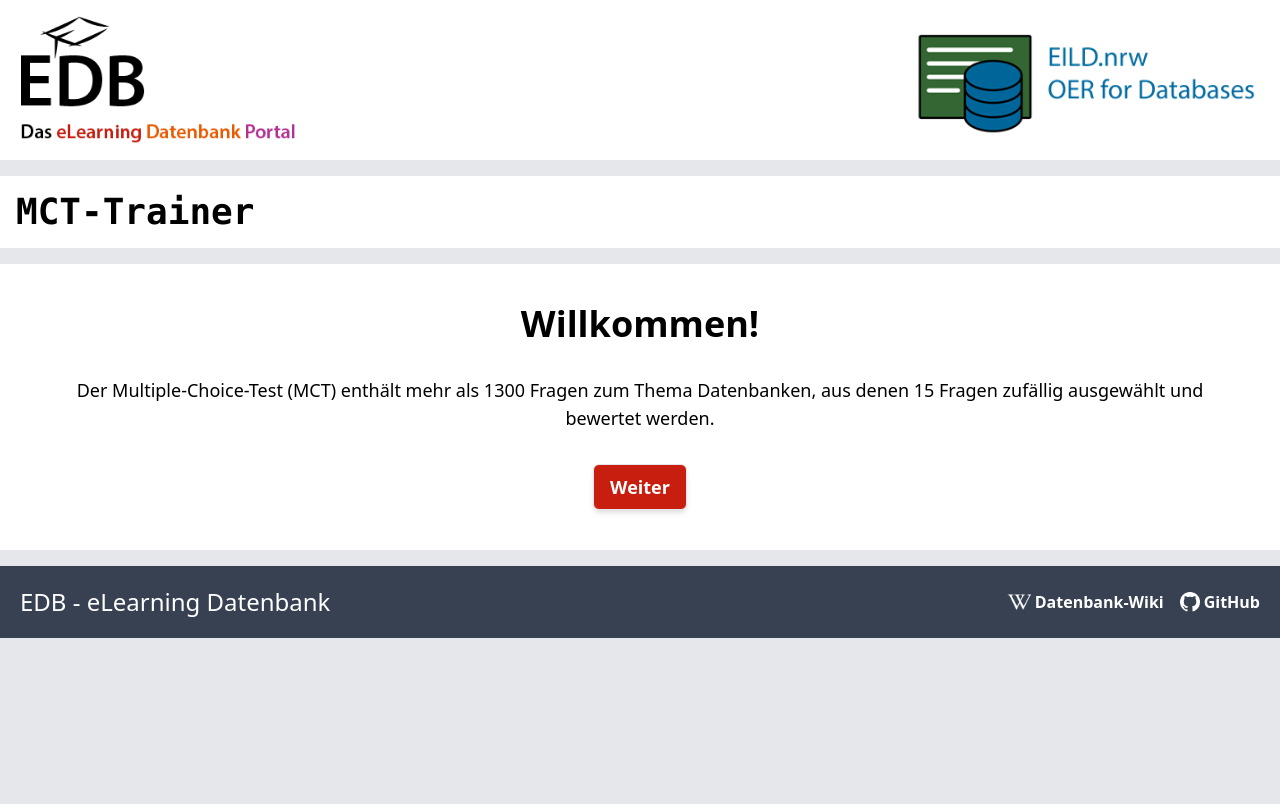
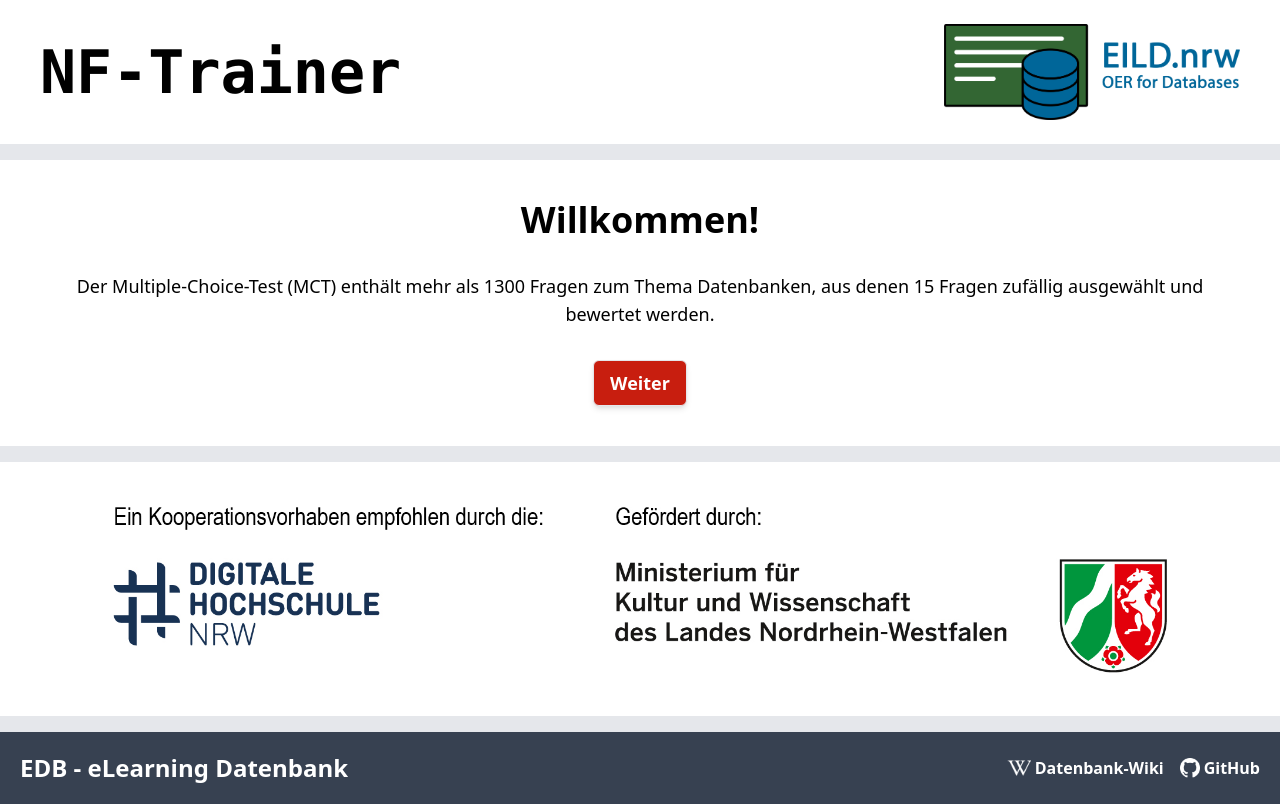
Before and after one commit to orca-nrw/mct-trainer, a React (Create React App) app: page / in a window 1280 px wide. Built offline with nearby package versions, Linux system fonts and the light colour scheme.

Commit message:
Updated Layout

```diff
--- a/src/Components/UI/Footer.tsx
+++ b/src/Components/UI/Footer.tsx
@@ -5,7 +5,7 @@
 export const Footer = () => {
   return (
     <footer className="bg-gray-700 p-5 flex justify-between">
-      <h3 className="text-white text-2xl font-sans">
+      <h3 className="text-white text-md sm:text-2xl font-sans font-semibold">
         EDB - eLearning Datenbank
       </h3>
 
@@ -15,14 +15,14 @@
           href="https://wikis.gm.fh-koeln.de/"
         >
           <img className="inline w-6 h-6" src={wikiLogo} alt="Wiki Logo" />
-          <span className="ml-1">Datenbank-Wiki</span>
+          <span className="ml-1 text-sm sm:text-base">Datenbank-Wiki</span>
         </a>
         <a
           className="flex items-center no-underline text-white"
-          href="https://github.com/EILD-nrw/mct-trainer"
+          href="https://github.com/EILD-nrw/nf-trainer"
         >
           <img className="inline w-5 h-5" src={githubMark} alt="GitHub Logo" />
-          <span className="ml-1">GitHub</span>
+          <span className="ml-1 text-sm sm:text-base">GitHub</span>
         </a>
       </div>
     </footer>
--- a/src/Components/UI/Header.tsx
+++ b/src/Components/UI/Header.tsx
@@ -1,25 +1,25 @@
 import React from 'react'
 import { Link } from 'react-router-dom'
-import edbHeaderLogo from '../../img/edb_header_logo.png'
 import eildHeaderLogo from '../../img/eild_header_logo.png'
 
 export const Header = () => {
   return (
-    <header className="bg-white p-4">
-      <div className="w-full flex">
+    <header className="bg-white p-4 md:py-6 md:px-10">
+      <div className="w-full grid grid-cols-2">
+        <Link
+          className="flex items-center no-underline text-black whitespace-nowrap text-2xl sm:text-6xl font-bold font-mono mr-8"
+          to="/"
+        >
+          NF-Trainer
+        </Link>
         <div className="flex-auto">
-          <Link to="/">
+          <a
+            href="https://medien.hs-duesseldorf.de/eild"
+            rel="noreferrer"
+            target="_blank"
+          >
             <img
-              className="max-h-32 max-w-full"
-              src={edbHeaderLogo}
-              alt="EDB Logo"
-            />
-          </Link>
-        </div>
-        <div className="flex-auto">
-          <a href="https://medien.hs-duesseldorf.de/eild">
-            <img
-              className="max-h-32 max-w-full float-right"
+              className="max-h-24 max-w-full float-right"
               src={eildHeaderLogo}
               alt="EILD Logo"
             />
--- a/src/Components/UI/MainLayout.tsx
+++ b/src/Components/UI/MainLayout.tsx
@@ -1,17 +1,20 @@
 import React from 'react'
-import { Outlet } from 'react-router'
+import { Outlet, useLocation } from 'react-router'
 import { Footer } from './Footer'
 import { Header } from './Header'
-import TitleLinker from './TitleLinker'
+import SponsorBar from './SponsorBar'
 
 export default function MainLayout() {
+  const location = useLocation()
+
   return (
     <div className="max-w-screen-xl space-y-4 mx-auto my-0 flex flex-col justify-center">
       <Header />
-      <TitleLinker />
       <div className="bg-white p-6">
         <Outlet />
       </div>
+      {/* Sponsor Bar should only be displayed on home screen */}
+      {location.pathname === '/' && <SponsorBar />}
       <Footer />
     </div>
   )
--- a/src/Components/UI/PrimaryButton.tsx
+++ b/src/Components/UI/PrimaryButton.tsx
@@ -20,6 +20,7 @@
       }`}
       type="button"
       onClick={onClick}
+      disabled={disabled}
     >
       {children}
     </button>
--- /dev/null
+++ b/src/Components/UI/SponsorBar.tsx
@@ -0,0 +1,22 @@
+import React from 'react'
+import sponsorLogo from '../../img/sponsor_logo.jpg'
+
+export default function SponsorBar() {
+  return (
+    <div className="bg-white p-4">
+      <div className="flex-auto">
+        <a
+          href="https://medien.hs-duesseldorf.de/eild"
+          rel="noreferrer"
+          target="_blank"
+        >
+          <img
+            className="md:px-20 max-w-full float-right"
+            src={sponsorLogo}
+            alt="Sponsor Image"
+          />
+        </a>
+      </div>
+    </div>
+  )
+}
```
Also changed, not shown: src/img/eild_header_logo.png, src/img/sponsor_logo.jpg (added).
